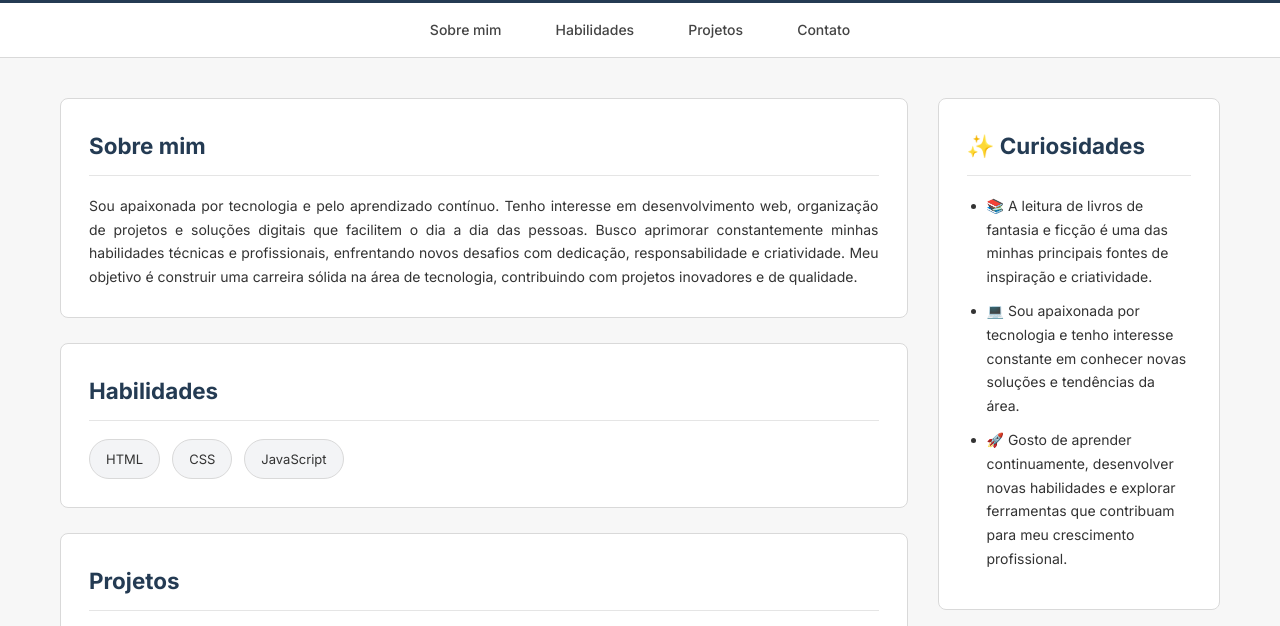
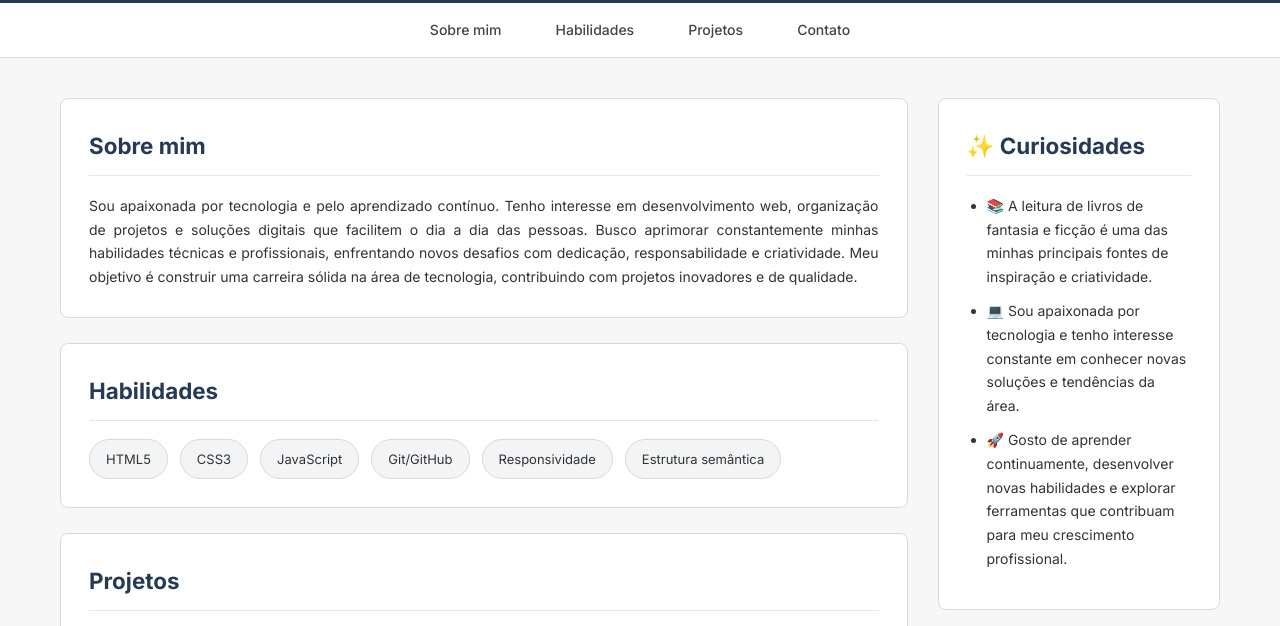
Before and after one commit to monicaevangelista/landing-page-portfolio-pessoal, a plain HTML site: page index.html in a window 1280 px wide. Shown: the part 167-793 px from the top of the page. Drawn offline with Linux system fonts and the light colour scheme.

Commit message:
Update index.html

```diff
--- a/index.html
+++ b/index.html
@@ -69,9 +69,12 @@
                 <h2>Habilidades</h2>
 
                 <ul>
-                    <li>HTML</li>
-                    <li>CSS</li>
+                    <li>HTML5</li>
+                    <li>CSS3</li>
                     <li>JavaScript</li>
+                    <li>Git/GitHub</li>
+                    <li>Responsividade</li>
+                    <li>Estrutura semântica</li>
                 </ul>
             </section>
 
```
